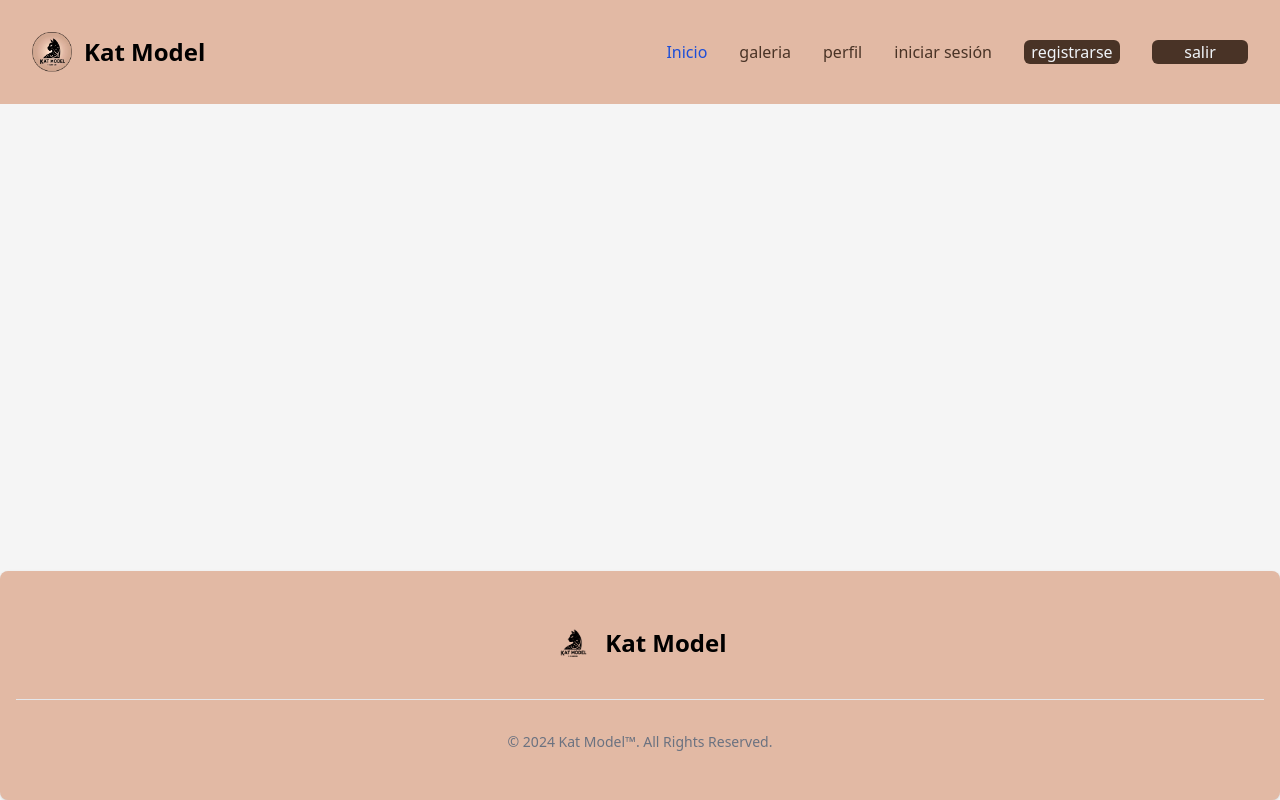
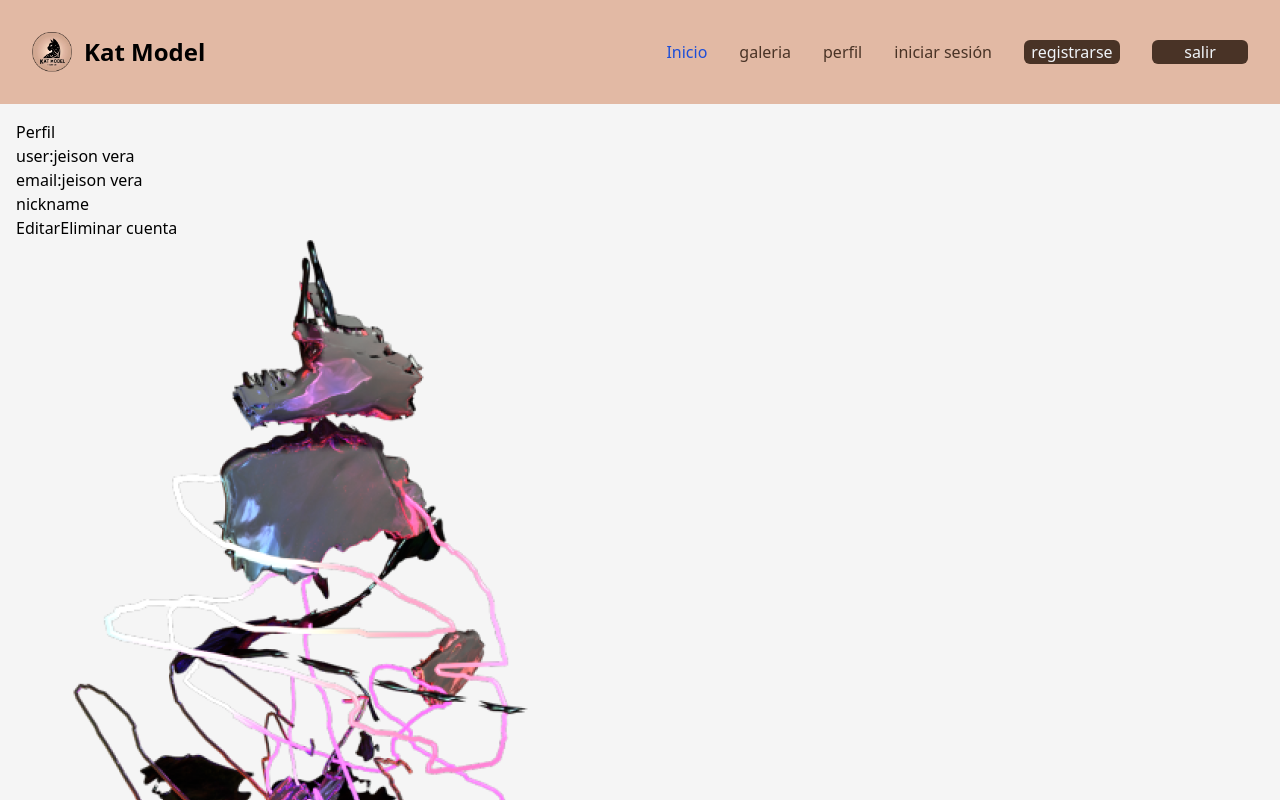
Before and after one commit to jeisonwverar/client-kat-model, a React (Vite) app: page /profile in a window 1280 px wide. Shown: the top 800 px of the page. Built offline with nearby package versions, Linux system fonts and the light colour scheme.

Commit message:
profile create

```diff
--- a/src/App.jsx
+++ b/src/App.jsx
@@ -2,6 +2,13 @@ import Footer from './components/Footer'
 import Navbar from './components/Navbar'
 import {BrowserRouter,Route,Routes} from 'react-router-dom'
 import HomePage from './page/HomePage'
+import HomeAppPage from './page/HomeAppPage'
+import LoginPage from './page/LoginPage'
+import RegisterPage from './page/RegisterPage'
+import ProfilePage from './page/ProfilePage'
+import GaleryPage from './page/GaleryPage'
+import PageError404 from './page/PageError404'
+
 function App() {
 
 
@@ -15,6 +22,13 @@ function App() {
 
     <Routes>
       <Route path='/' element={<HomePage/>}/>
+      <Route path='*' element={<PageError404/>}/>
+      <Route path='/login' element={<LoginPage/>}/>
+      <Route path='/register' element={<RegisterPage/>}/>
+      <Route path='/inicio' element={<HomeAppPage/>}/>
+      <Route path='/profile' element={<ProfilePage/>}/>
+      <Route path='/galery' element={<GaleryPage/>}/>
+
     </Routes>
     </main>
    <Footer/>
--- /dev/null
+++ b/src/api/auth.js
@@ -0,0 +1,5 @@
+import axios from "./axios";
+
+export const registerRequest =user=>axios.post('/register',user);
+
+export const loginRequest=user=>axios.post(`/login`,user);
--- /dev/null
+++ b/src/api/axios.js
@@ -0,0 +1,7 @@
+import axios from 'axios';
+
+const instance=axios.create({
+    baseURL:'http://localhost:3000/api/v1',
+    withCredentials:true
+})
+export default instance;
--- a/src/components/Navbar.jsx
+++ b/src/components/Navbar.jsx
@@ -1,4 +1,4 @@
-
+import { Link } from 'react-router-dom';
 
 import { useState } from 'react';
 
--- /dev/null
+++ b/src/page/PageError404.jsx
@@ -0,0 +1,9 @@
+
+
+const PageError404 = () => {
+  return (
+    <div>PageError404</div>
+  )
+}
+
+export default PageError404
--- a/src/page/ProfilePage.jsx
+++ b/src/page/ProfilePage.jsx
@@ -1,6 +1,19 @@
 const ProfilePage = () => {
   return (
-    <div>ProfilePage</div>
+    <div>
+      <h1>Perfil</h1>
+      <div className="">
+        <p>user:jeison vera</p>
+        <p>email:jeison vera</p>
+        <p>nickname</p>
+        <button>Editar</button>
+        <button>Eliminar cuenta</button>
+      </div>
+      <div>
+         <img  className=''src="./img/profile-image.png" alt="profile" />
+      </div>
+
+    </div>
   )
 }
 
```
Also changed, not shown: public/img/error.jpg (added), public/img/profile-image.png (added).
